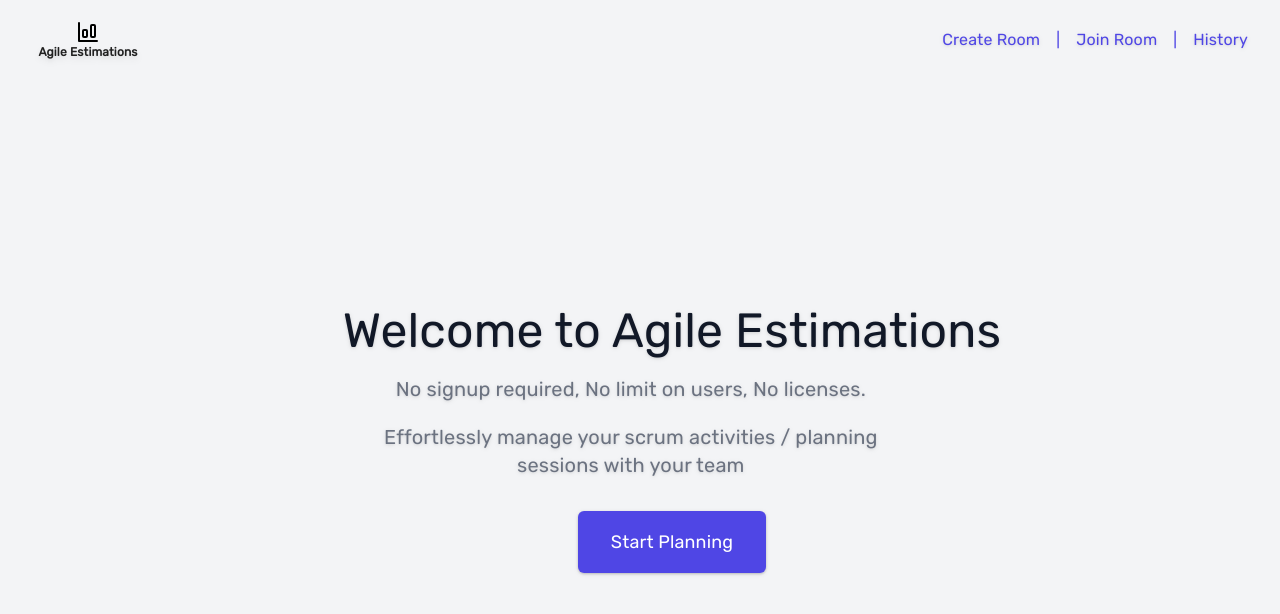
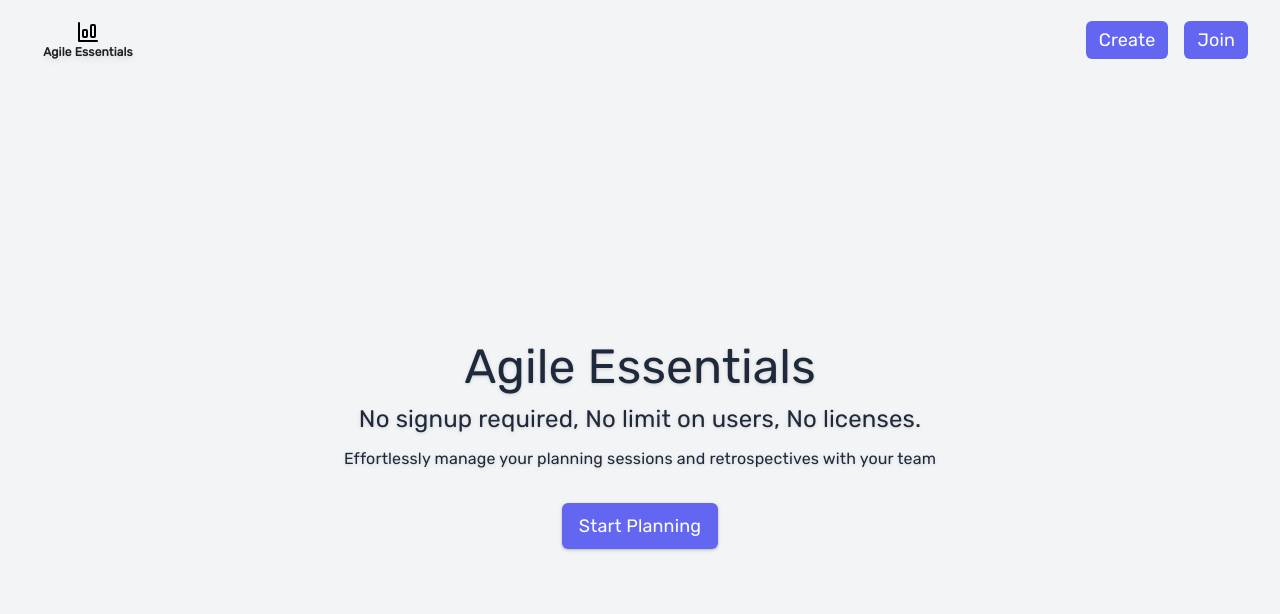
Before and after one commit to k3nme/agile-estimations, a React (Vite) app in the folder client/: page / in a window 1280 px wide. Shown: the top 614 px of the page. Built offline with nearby package versions, Linux system fonts and the light colour scheme.

Commit message:
made some modifications

```diff
--- a/client/index.html
+++ b/client/index.html
@@ -1,18 +1,18 @@
 <!doctype html>
 <html lang="en">
-
     <head>
         <meta charset="UTF-8" />
         <link rel="icon" href="../client/src/assets/bar-chart-big.svg" />
         <meta name="viewport" content="width=device-width, initial-scale=1.0" />
-  <meta name="description" content="Agile Estimations is a scrum planning tool to estimate the complexity of a task." />
-  <title>Agile Estimations</title>
+        <meta
+            name="description"
+            content="Agile Essentials is a scrum tool for estimations and retrospectives."
+        />
+        <title>Agile Essentials</title>
     </head>
 
     <body>
-  <div id="root">
-  </div>
+        <div id="root"></div>
         <script type="module" src="/src/main.tsx"></script>
     </body>
-
 </html>
--- a/client/src/entry-pages/app/Footer.tsx
+++ b/client/src/entry-pages/app/Footer.tsx
@@ -14,17 +14,15 @@ const Footer = () => {
   }, []);
 
   return (
-		<footer className='w-full h-20 bg-gray-100 flex items-center justify-center text-gray-600  px-4 md:px-8'>
+    <footer className="w-full h-20 bg-gray-100 flex items-center justify-center text-gray-600  px-4 md:px-8">
       <motion.div
-				className='flex items-center space-x-2'
+        className="flex items-center space-x-2"
         initial={{ opacity: 0 }}
         animate={{ opacity: 1 }}
         transition={{ duration: 1 }}
       >
         <Copyright />
-				<span className='text-sm drop-shadow'>
-					Agile Estimations - {year}
-				</span>
+        <span className="text-sm drop-shadow">Agile Essentials - {year}</span>
       </motion.div>
     </footer>
   );
--- a/client/src/entry-pages/app/Header.tsx
+++ b/client/src/entry-pages/app/Header.tsx
@@ -51,28 +51,23 @@ const Header = () => {
 						 "
             whileHover={{ scale: 1.0, borderBottom: "1px solid #4f46e5" }}
           >
-            <Link to="/create-room" className="font-medium drop-shadow">
-              Create Room
+            <Link
+              to="/create-room"
+              className="w-full flex items-center justify-center px-3 py-1 border border-transparent text-base font-medium rounded-md text-white bg-indigo-500 hover:bg-indigo-600 md:py-1 md:text-lg"
+            >
+              Create
             </Link>
           </motion.span>
-          <span className="text-indigo-600 hover:text-indigo-700">|</span>
           {/* Join Room Link */}
           <motion.span
             className="relative cursor-pointer text-indigo-600 hover:text-indigo-700"
             whileHover={{ scale: 1.0, borderBottom: "1px solid #4f46e5" }}
           >
-            <Link to="/join-room" className="font-medium drop-shadow">
-              Join Room
-            </Link>
-          </motion.span>
-          <span className="text-indigo-600 hover:text-indigo-700">|</span>
-          {/* History Link */}
-          <motion.span
-            className="relative cursor-pointer text-indigo-600 hover:text-indigo-700"
-            whileHover={{ scale: 1.0, borderBottom: "1px solid #4f46e5" }}
-          >
-            <Link to="/history" className="font-medium drop-shadow">
-              History
+            <Link
+              to="/join-room"
+              className="w-full flex items-center justify-center px-3 py-1 border border-transparent text-base font-medium rounded-md text-white bg-indigo-500 hover:bg-indigo-600 md:py-1 md:text-lg"
+            >
+              Join
             </Link>
           </motion.span>
         </div>
@@ -114,15 +109,6 @@ const Header = () => {
 
           <MenuItem>
             <Link
-              to="/history"
-              className="text-indigo-600 hover:text-indigo-700 drop-shadow"
-            >
-              History
-            </Link>
-          </MenuItem>
-
-          <MenuItem>
-            <Link
               to="/contact-us"
               className="text-indigo-600 hover:text-indigo-700 drop-shadow"
             >
--- a/client/src/entry-pages/home-page/Home.tsx
+++ b/client/src/entry-pages/home-page/Home.tsx
@@ -6,22 +6,13 @@ import usePageVisibility from "../../utilities/usePageVisibility";
 
 const sections = [
   {
-    heading: "Welcome to Agile Estimations",
+    // some name which explains the app can do estimations and retrospectives
+    heading: "Agile Essentials",
     description: "No signup required, No limit on users, No licenses.",
     subDescription:
-      "Effortlessly manage your scrum activities / planning sessions with your team",
+      "Effortlessly manage your planning sessions and retrospectives with your team",
   },
 ];
-
-const typingVariants = {
-  hidden: { opacity: 0, y: 10 },
-  visible: (i: number) => ({
-    opacity: 1,
-    y: 0,
-    transition: { delay: i * 0.03, duration: 0.05 },
-  }),
-  exit: { opacity: 0, y: 10, transition: { duration: 0.5 } },
-};
 
 const Home = () => {
   const [currentSection, setCurrentSection] = useState(0);
@@ -40,78 +31,44 @@ const Home = () => {
       <div className="min-h-screen flex flex-col bg-gray-100 dark:bg-gray-900 overflow-hidden shadow drop-shadow">
         <Header />
         <div className="flex flex-grow items-center justify-center">
-          <div className="max-w-7xl mx-auto px-4 sm:px-6 lg:px-8 relative w-full">
+          <div className="max-w-7xl mx-auto w-full">
             <AnimatePresence initial={false} presenceAffectsLayout>
               <motion.div
                 key={currentSection}
-                className="absolute w-full h-full flex items-center justify-center"
-                initial={{ opacity: 0, x: "100%" }}
-                animate={isVisible ? { opacity: 1, x: 0 } : {}}
-                exit={{ opacity: 0, x: "-100%" }}
-                transition={{ duration: 0.5 }}
+                className="w-full h-full flex items-center justify-center"
               >
-                <div className={"flex flex-col  items-center w-full"}>
-                  <div className="text-center px-4">
-                    <motion.h1
-                      className="text-3xl drop-shadow font-extrabold text-gray-900 dark:text-white sm:text-4xl md:text-5xl"
-                      initial="hidden"
-                      animate="visible"
-                      exit="exit"
-                      variants={typingVariants}
-                    >
+                <div className={""}>
+                  <div className="text-center ">
+                    <motion.h1 className="text-3xl drop-shadow font-extrabold text-slate-800 text-center justify-center items-center dark:text-white sm:text-4xl md:text-5xl m-3">
                       {Array.from(sections[currentSection].heading).map(
                         (char, index) => (
                           <motion.span
                             key={char.concat(index.toString())}
                             custom={index}
-                            variants={typingVariants}
-                            initial="hidden"
-                            animate="visible"
-                            exit="exit"
                           >
                             {char}
                           </motion.span>
                         ),
                       )}
                     </motion.h1>
-                    <motion.p
-                      initial="hidden"
-                      animate="visible"
-                      exit="exit"
-                      variants={typingVariants}
-                      className="mt-3 text-base drop-shadow text-gray-500 dark:text-gray-300 sm:mt-5 sm:text-lg sm:max-w-xl md:mt-5 md:text-xl"
-                    >
+                    <motion.p className="text-2xl drop-shadow text-slate-800 text-center justify-center items-center dark:text-white m-3">
                       {Array.from(sections[currentSection].description).map(
                         (char, index) => (
                           <motion.span
                             key={char.concat(index.toString())}
                             custom={index}
-                            variants={typingVariants}
-                            initial="hidden"
-                            animate="visible"
-                            exit="exit"
                           >
                             {char}
                           </motion.span>
                         ),
                       )}
                     </motion.p>
-                    <motion.p
-                      initial="hidden"
-                      animate="visible"
-                      exit="exit"
-                      variants={typingVariants}
-                      className="mt-3 text-base drop-shadow text-gray-500 dark:text-gray-300 sm:mt-5 sm:text-lg sm:max-w-xl md:mt-5 md:text-xl"
-                    >
+                    <motion.p className="text-md drop-shadow text-slate-800 text-center justify-center items-center dark:text-white m-3">
                       {Array.from(sections[currentSection].subDescription).map(
                         (char, index) => (
                           <motion.span
                             key={char.concat(index.toString())}
                             custom={index}
-                            variants={typingVariants}
-                            initial="hidden"
-                            animate="visible"
-                            exit="exit"
                           >
                             {char}
                           </motion.span>
@@ -125,7 +82,7 @@ const Home = () => {
                       >
                         <Link
                           to="/create-room"
-                          className="w-full flex items-center justify-center px-8 py-3 border border-transparent text-base font-medium rounded-md text-white bg-indigo-600 hover:bg-indigo-700 md:py-4 md:text-lg"
+                          className="w-full flex items-center justify-center px-4 py-1 border border-transparent text-base font-medium rounded-md text-white bg-indigo-500 hover:bg-indigo-600 md:py-2 md:text-lg"
                         >
                           Start Planning
                         </Link>
--- a/client/src/entry-pages/room-ops/JoinRoom.tsx
+++ b/client/src/entry-pages/room-ops/JoinRoom.tsx
@@ -153,7 +153,7 @@ const JoinRoom = () => {
             whileHover={{ scale: 1.05 }}
             whileTap={{ scale: 0.9 }}
             transition={{ type: "tween", stiffness: 100 }}
-            className="text-white bg-indigo-600 hover:bg-indigo-700 mt-6 py-2 px-4 rounded w-full shadow"
+            className="text-white bg-indigo-500 hover:bg-indigo-600 mt-6 py-2 px-4 rounded w-full shadow"
             onClick={() => {
               validateJoinRoom();
               joinRoom();
--- a/client/src/logo/Logo.tsx
+++ b/client/src/logo/Logo.tsx
@@ -15,14 +15,14 @@ const Logo = () => {
   }, []);
 
   return (
-		<div className='flex flex-col items-center rounded shadow-slate-50'>
-			<div className='logo'>
+    <div className="flex flex-col items-center rounded shadow-slate-50">
+      <div className="logo">
         <AnimatePresence>
           <motion.img
-						key='vote'
+            key="vote"
             src={displayedIcon}
-						alt='vote'
-						className='w-6 h-6'
+            alt="vote"
+            className="w-6 h-6"
             initial={{ opacity: 0, x: -20 }}
             animate={{ opacity: 1, x: 0 }}
             exit={{ opacity: 0, x: 20 }}
@@ -31,12 +31,12 @@ const Logo = () => {
         </AnimatePresence>
       </div>
       <motion.p
-				className='text-xs font-semibold drop-shadow-md text-center'
+        className="text-xs font-semibold drop-shadow-md text-center "
         initial={{ y: -20 }}
         animate={{ y: 0 }}
         transition={{ type: "spring", stiffness: 300 }}
       >
-				Agile Estimations
+        Agile Essentials
       </motion.p>
     </div>
   );
--- a/client/src/planning-pages/issue-list/IssuesComponent.tsx
+++ b/client/src/planning-pages/issue-list/IssuesComponent.tsx
@@ -161,7 +161,6 @@ const IssuesComponent = (props: {
                       multiline
                       margin="dense"
                       fullWidth
-                      required
                       onChange={(e) => setNewIssueDescription(e.target.value)}
                       value={newIssueDescription}
                       helperText={issueDescriptionError}
```
Also changed, not shown: client/src/entry-pages/room-ops/CreateRoom.tsx (+7 -27 lines), client/src/planning-pages/RoomHeader.tsx (+17 -20 lines), client/src/assets/vote.svg. Lines whose indentation alone changed are shown as unchanged.
